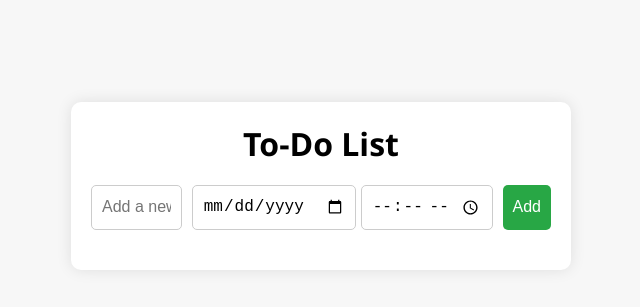
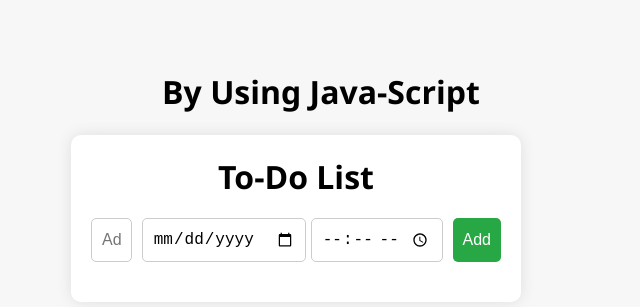
Before and after one commit to Navneet1206/Class-Practicle-WebDev, a plain HTML site: page TO_DO_LIST/index.html in a window 1280 px wide. Shown: the part 214-521 px from the top of the page, without its empty margins (319-959 px from the left). Drawn offline with Linux system fonts and the light colour scheme.

Commit message:
TO do updated

```diff
--- a/TO_DO_LIST/index.html
+++ b/TO_DO_LIST/index.html
@@ -7,6 +7,16 @@
     <link rel="stylesheet" href="styles.css">
 </head>
 <body>
+    <table>
+        <tr>
+            <td>
+
+                <h1><center>By Using Java-Script</center></h1>
+            </td>
+        </tr>
+        <tr>
+            <td>
+
                 <div class="container">
                     <h1>To-Do List</h1>
                     <div class="input-container">
@@ -20,6 +30,9 @@
                     <div id="error-message" class="error-message"></div>
                     <ul id="task-list"></ul>
                 </div>
+            </td>
+        </tr>
+    </table>
     <script src="script.js"></script>
 </body>
 </html>
```
Lines whose indentation alone changed are shown as unchanged.
